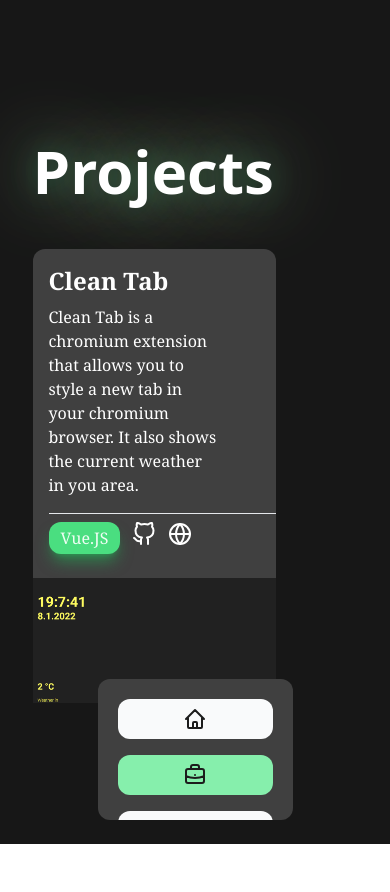
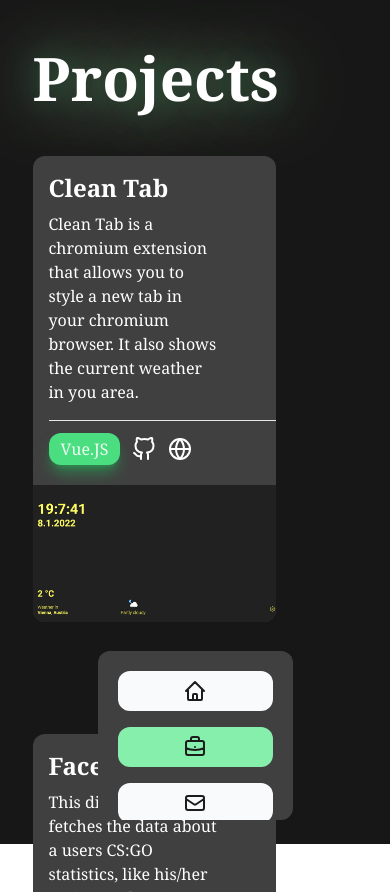
Before and after one commit to DavidDrob/DavidDrob.github.io, a Vue app: page /projects in a window 390 px wide. Before the commit the page ends 844 px from the top, so only its background shows below. Built offline with nearby package versions, Linux system fonts and the light colour scheme.

Commit message:
style: UI changes

```diff
--- a/src/components/Home.vue
+++ b/src/components/Home.vue
@@ -1,5 +1,7 @@
 <template>
-  <div class="flex h-4/6 lg:w-3/5 m-auto text-neutral-900 dark:text-white">
+  <div
+    class="flex h-5/6 mt-24 lg:w-3/5 m-auto text-neutral-900 dark:text-white"
+  >
     <div
       id="hero"
       class="
--- a/src/components/Links.vue
+++ b/src/components/Links.vue
@@ -13,9 +13,8 @@
       table-column
       w-1/2
       overflow-auto
-      lg:overflow-hidden
-      h-1/6
-      lg:flex-col
+      h-1/5
+      lg:overflow-hidden lg:flex-col
       items-center
       bg-neutral-200
       dark:bg-neutral-700
--- a/src/components/Project.vue
+++ b/src/components/Project.vue
@@ -3,14 +3,15 @@
     class="
       flex flex-col
       w-10/12
-      h-4/6
+      h-full
+      my-12
       lg:w-3/5
       m-auto
       text-neutral-900
       dark:text-white
     "
   >
-    <h1 class="text-6xl mb-12 font-bold dark:text-glow">Projects</h1>
+    <h1 class="text-6xl mb-12 font-bold dark:text-glow font-serif">Projects</h1>
     <div id="hero" class="font-serif w-full overflow-x-hidden">
       <div
         class="
--- a/src/components/ProjectItem.vue
+++ b/src/components/ProjectItem.vue
@@ -5,10 +5,10 @@
     </p>
     <p class="mt-2 w-3/4">{{ description }}</p>
     <hr class="mt-4 mb-2" />
-    <ul class="flex lg:items-center w-3/4 flex-wrap lg:flex-nowrap">
+    <ul class="flex items-center w-3/4 flex-wrap lg:flex-nowrap">
       <div class="flex" v-for="(tech, index) in techs" :key="index">
         <li
-          class="shadow-lg px-3 py-1 rounded-xl mr-3 mb-2 lg:mb-0"
+          class="shadow-lg px-3 py-1 rounded-xl mr-3 lg:mb-0 my-1"
           :class="techColorMap[tech]"
         >
           {{ tech }}
```
